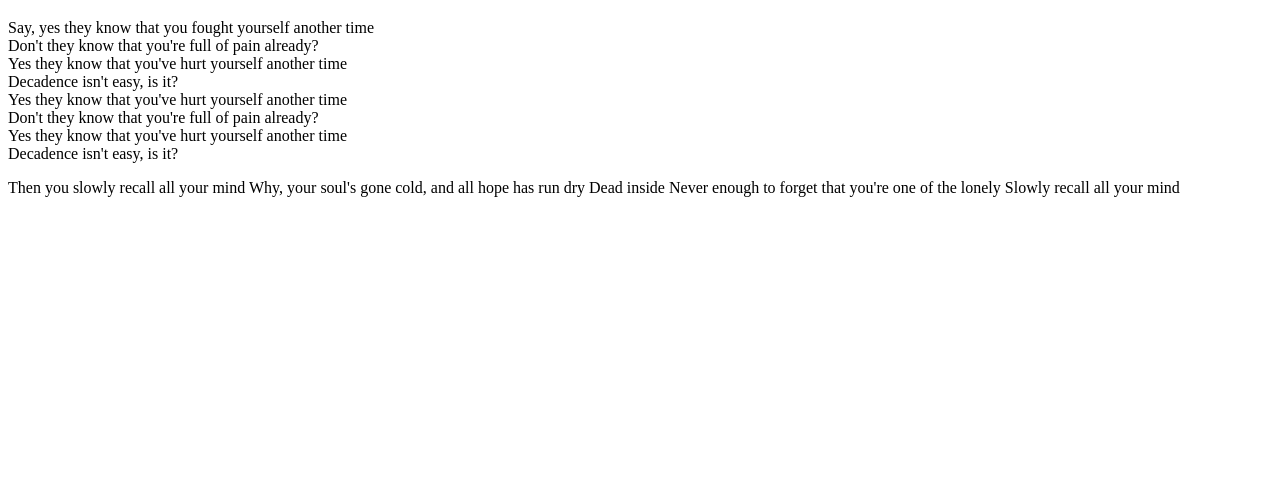
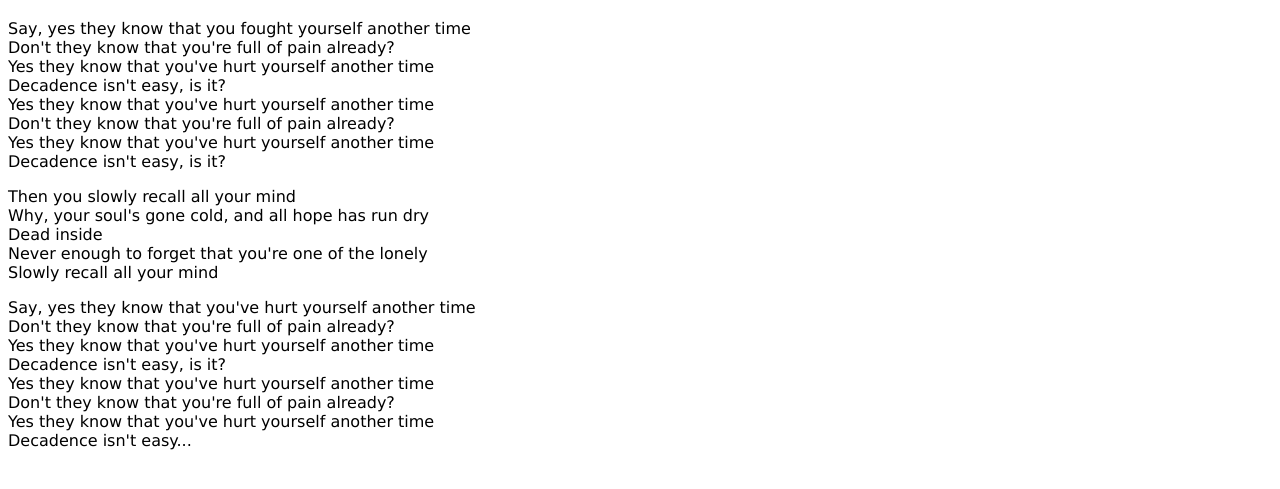
Before and after one commit to GubalaJakub1999/learning-git-2, a plain HTML site: page index.html in a window 1280 px wide. Shown: the part 61-550 px from the top of the page. Drawn offline with Linux system fonts and the light colour scheme.

Commit message:
Add more text and style

```diff
--- a/css/style.css
+++ b/css/style.css
@@ -0,0 +1,3 @@
+p{
+    font-family: 'Lucida Sans', 'Lucida Sans Regular', 'Lucida Grande', 'Lucida Sans Unicode', Geneva, Verdana, sans-serif;
+}
--- a/index.html
+++ b/index.html
@@ -1,6 +1,7 @@
 <!DOCTYPE html>
 <html>
 <head>
+    <link rel="stylesheet" href="css/style.css">
 <title>Page Title</title>
 </head>
 <body>
@@ -14,11 +15,20 @@
         Yes they know that you've hurt yourself another time<br>
         Decadence isn't easy, is it?<br>
     </p>
-    <p>Then you slowly recall all your mind
-        Why, your soul's gone cold, and all hope has run dry
-        Dead inside
-        Never enough to forget that you're one of the lonely
-        Slowly recall all your mind
+    <p>Then you slowly recall all your mind<br>
+        Why, your soul's gone cold, and all hope has run dry<br>
+        Dead inside<br>
+        Never enough to forget that you're one of the lonely<br>
+        Slowly recall all your mind<br>
+    </p>
+    <p>Say, yes they know that you've hurt yourself another time<br>
+        Don't they know that you're full of pain already?<br>
+        Yes they know that you've hurt yourself another time<br>
+        Decadence isn't easy, is it?<br>
+        Yes they know that you've hurt yourself another time<br>
+        Don't they know that you're full of pain already?<br>
+        Yes they know that you've hurt yourself another time<br>
+        Decadence isn't easy...<br>
     </p>
 </body>
 </html>
```
